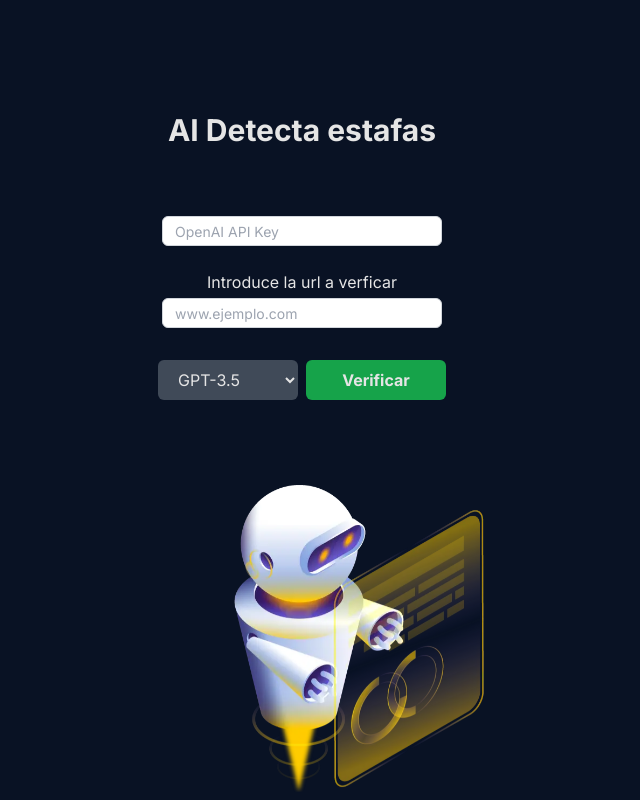
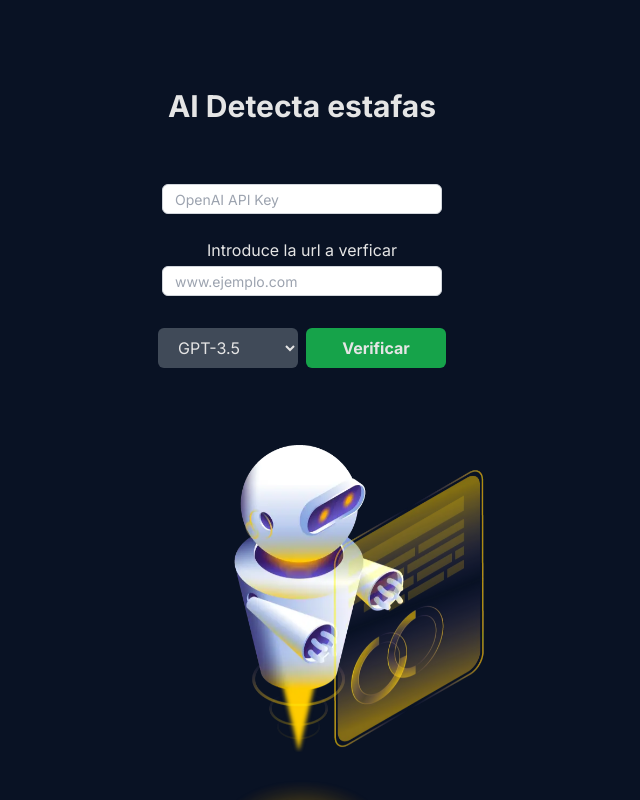
Before and after one commit to yessenia22c/ai_detecta_estafa, a Next.js app: page / in a window 1280 px wide. Shown: the top 800 px of the page, without its empty margins (338-978 px from the left). Built offline with nearby package versions, Linux system fonts and the light colour scheme.

Commit message:
control de error en el analisis

```diff
--- a/src/app/page.tsx
+++ b/src/app/page.tsx
@@ -3,17 +3,15 @@
 import { Footer } from "@/components/Footer";
 import { ModelSelect } from "@/components/ModelSelect";
 import { Resultados } from "@/components/Resultados";
-import { UrlInput } from "@/components/UrlInput"
-import Head from "next/head";
+import { UrlInput } from "@/components/UrlInput";
 import {
-  Factores,
   OpenAIModel,
   RespuestaOpenAI,
   VerificationUrl,
 } from "@/types/types";
 import axios from "axios";
 import { useState } from "react";
-import { z } from "zod";
+import { set, z } from "zod";
 
 
 const urlSchema = z.string().url();
@@ -28,7 +26,6 @@
   const [existeData, setExisteData] = useState<boolean>(false);
   const [urlError, setUrlError] = useState<string>("");
 
-  let response: RespuestaOpenAI;
 
   const handleVerification = async () => {
     setExisteData(false);
@@ -61,37 +58,43 @@
       setActivado(false);
       const res = await axios.post("/api/verification", data);
       setResponseString(res.data);
+      console.log(res.data);
       if (res.data) setExisteData(true);
+      if(res.data.status){
+        if(res.data.status === 404){
+          setUrlError("No se pudo analizar el sitio web, por favor intente con otra url.");
+          setExisteData(false);
+          setVerificando(false);
+          setLoading(false);
+          setActivado(true);
+          return;
+        }
+      }
 
       setLoading(false);
       setActivado(true);
     } catch (error) {
+      setVerificando(false);
       setLoading(false);
       console.error("Ocurrio algo:", error);
     }
   };
   const handleApiKeyChange = (value: string) => {
-    console.log(value);
     setApiKey(value);
 
     localStorage.setItem("apiKey", value);
   };
   const handleUrl = (value: string) => {
-    console.log(value);
     setUrlWeb(value);
   };
   //console.log(responseString);
   return (
     <>
-      <Head>
-        <meta property="og:image" content="/web.png"/>
-        <meta property="og:type" content="website" />
-      </Head>
       <div className="flex h-full min-h-screen flex-col items-center bg-[#091224] px-4 py-20 text-neutral-200 sm:px-10">
-        <h1 className="text-3xl font-bold text-center mt-8">
+        <h1 className="text-3xl font-bold text-center mt-2">
           AI Detecta estafas
         </h1>
-        <div className="flex flex-col items-center justify-between py-16">
+        <div className="flex flex-col items-center justify-between py-14">
           <APIKeyInput
             apiKey={apiKey}
             onChange={handleApiKeyChange}
```
